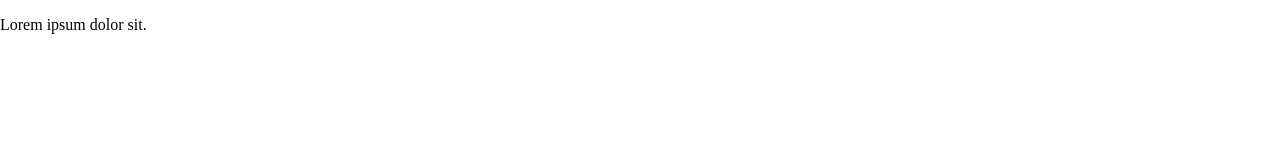
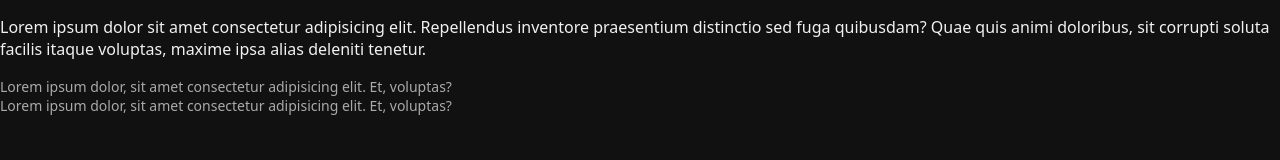
Before and after one commit to CodeWithFED/Youtube, a website: page src/index.html in a window 1280 px wide. Drawn offline with nearby package versions, Linux system fonts and the light colour scheme.

Commit message:
setting up the typography section.

```diff
--- a/src/css/style.css
+++ b/src/css/style.css
@@ -0,0 +1,37 @@
+/* color pallet */
+:root {
+    --color-heading: #F1F1F1;
+    --color-description: #AAA;
+    --color-unhovered: rgba(255, 255, 255, 0.10);
+    --color-hovered: #F1F1F1;
+}
+
+/* Typography */
+
+html {
+    font-size: 62.5%;
+}
+
+body {
+    background: #111;
+    color: var(--color-description);
+    font-family: system-ui, -apple-system, BlinkMacSystemFont, 'Segoe UI', Roboto, Oxygen, Ubuntu, Cantarell, 'Open Sans', 'Helvetica Neue', sans-serif;
+    font-size: 1.4rem;
+    line-height: 1.4;
+}
+
+p {
+    margin: 0;
+}
+
+h1,
+h2,
+h3 {
+    color: var(--color-heading);
+    font-weight: 500;
+    margin: 1.2rem 0 .4;
+}
+
+h3 {
+    font-size: 1.6rem;
+}
--- a/src/index.html
+++ b/src/index.html
@@ -8,6 +8,17 @@
     <title>Youtube</title>
   </head>
   <body>
-    <p>Lorem ipsum dolor sit.</p>
+    <h3>
+      Lorem ipsum dolor sit amet consectetur adipisicing elit. Repellendus
+      inventore praesentium distinctio sed fuga quibusdam? Quae quis animi
+      doloribus, sit corrupti soluta facilis itaque voluptas, maxime ipsa alias
+      deleniti tenetur.
+    </h3>
+    <p>
+      Lorem ipsum dolor, sit amet consectetur adipisicing elit. Et, voluptas?
+    </p>
+    <p>
+      Lorem ipsum dolor, sit amet consectetur adipisicing elit. Et, voluptas?
+    </p>
   </body>
 </html>
```
